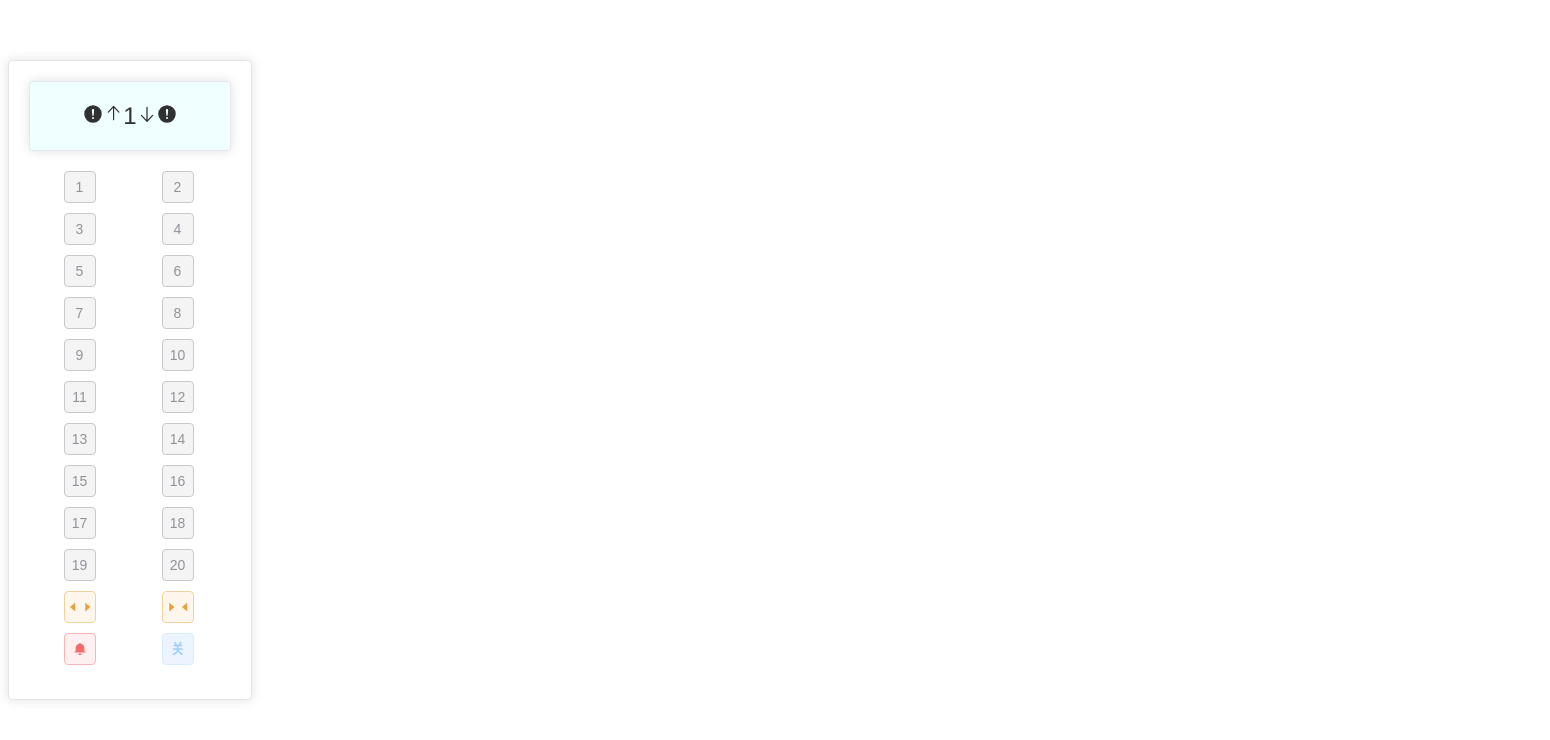
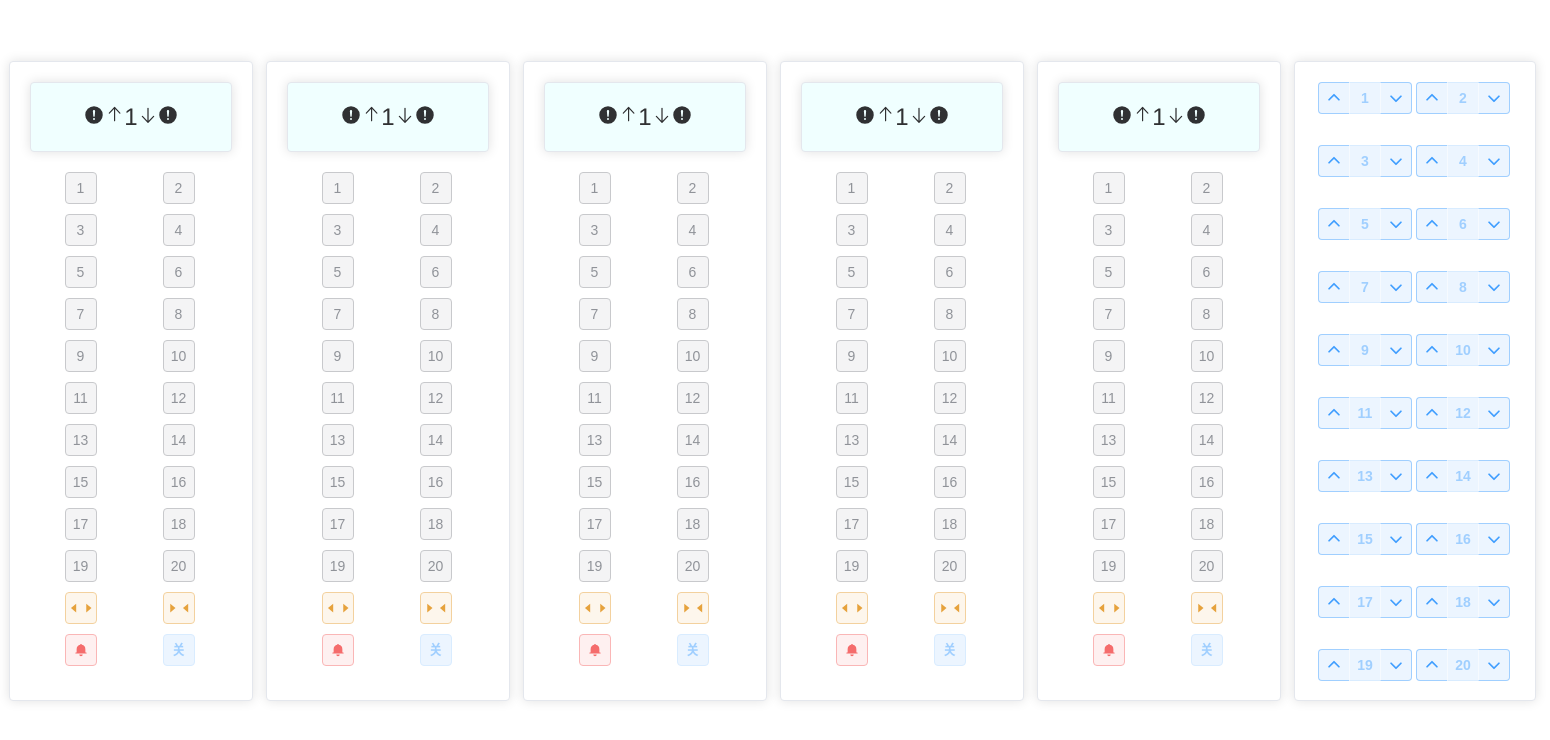
Before and after one commit to Pikachudy/ElevatorScheduling, a Vue app: page / in a window 1280 px wide. Shown: the top 740 px of the page, 1550 px wide, since content can reach past the window. Built offline with nearby package versions, Linux system fonts and the light colour scheme.

Commit message:
完成整体布局和外部调度按钮初步事件，终止于外部调度上行函数，目前测试出现bug，外部只会调用第五部电梯

```diff
--- a/src/App.vue
+++ b/src/App.vue
@@ -1,19 +1,82 @@
 <template>
   <!-- <img alt="Vue logo" src="./assets/logo.png">
   <HelloWorld msg="Welcome to Your Vue.js App"/> -->
-  <elevator></elevator>
+  <div>
+    <tr>
+      <td v-for="i in this.elevator_number" :key="i">
+        <elevator ref="elevator_group"></elevator>
+      </td>
+      <td valign="top">
+        <floorboard
+          ref="floor_board"
+          @upRequest="upHandler"
+          @downRequest="downHandler"
+        ></floorboard>
+      </td>
+    </tr>
+  </div>
 </template>
 
 <script>
-import HelloWorld from './components/HelloWorld.vue'
-import elevator from './components/elevator.vue'
+import elevator from "./components/elevator.vue";
+import floorboard from "./components/floorboard.vue";
 export default {
-  name: 'App',
+  name: "App",
   components: {
-    HelloWorld,
-    elevator
-  }
-}
+    elevator,
+    floorboard,
+  },
+  data() {
+    return {
+      elevator_number: 5, //五部电梯
+    };
+  },
+  methods: {
+    minDistenceEle(candidateEles,floor_calling,elevators){
+      //计算最小距离的电梯
+      var minDistence = 100;//一个不可能的极大数
+      var minElevator = 0;
+      for(let i=0;i<candidateEles.length;i++){
+        if(Math.abs(elevators[i].cur_floor-floor_calling)<minDistence){
+          minElevator = i;
+        }
+      }
+      return minElevator;
+    },
+
+    upHandler(arg) {
+      let elevators=this.$refs.elevator_group;
+      let {direction_calling,floor_calling}=arg;
+      var candidateEles=[];
+      //处理外部调度信息
+      for(let i=0;i<5;i++){
+        if(elevators[i].cur_direction==0||elevators[i].cur_direction==direction_calling){
+          //若有静止或同向电梯:
+          if(elevators[i].cur_floor==floor_calling&&elevators[i].cur_direction==0){
+          //若电梯就在此层则开门就直接ok
+            elevators[i].DoorOpen(2000);
+            return;
+          }
+          //若不在此层则加入候选队列
+          candidateEles.push(i);
+        }
+      }
+      if(candidateEles.length!=0){
+        //若已有则挑选然后加入任务队列
+        let elevator_index = this.minDistenceEle(candidateEles,floor_calling,elevators);
+        if(this.$refs.elevator_group[elevator_index].mission_floor.indexOf(floor_calling)==-1){
+          this.$refs.elevator_group[elevator_index].mission_floor.push(floor_calling);
+        }
+        return
+      }
+      //处理无候选结果
+
+    },
+    downHandler(arg) {
+      //处理外部调度信息
+    },
+  },
+};
 </script>
 
 <style>
@@ -25,4 +88,11 @@ export default {
   color: #2c3e50;
   margin-top: 60px;
 }
+.EvelatorBox {
+  display: flex;
+  height: 800px;
+}
+.ElevatorCard {
+  display: flex;
+}
 </style>
--- a/src/components/elevator.vue
+++ b/src/components/elevator.vue
@@ -2,115 +2,138 @@
   <div class="Border">
     <el-card>
       <el-card class="Display">
-          <el-icon :size=20 :class="{DangerAlert : this.danger}"><warning-filled /></el-icon>
-          <el-icon :size=20
-                   :class="{active: this.cur_direction==1}"><top /></el-icon>
-          <span :class="{active: this.cur_door}">{{this.cur_floor}}</span>
-          <el-icon :size=20
-                   :class="{active: this.cur_direction==-1}"><bottom /></el-icon>
-          <el-icon :size=20 :class="{DangerAlert : this.danger}"><warning-filled /></el-icon>
+        <el-icon :size="20" :class="{ DangerAlert: this.danger }"
+          ><warning-filled
+        /></el-icon>
+        <el-icon :size="20" :class="{ active: this.cur_direction == 1 }"
+          ><top
+        /></el-icon>
+        <span :class="{ active: this.cur_door }">{{ this.cur_floor }}</span>
+        <el-icon :size="20" :class="{ active: this.cur_direction == -1 }"
+          ><bottom
+        /></el-icon>
+        <el-icon :size="20" :class="{ DangerAlert: this.danger }"
+          ><warning-filled
+        /></el-icon>
       </el-card>
       <div class="ButtonGroup">
-          <span v-for="(button,i) in this.buttons_floor"
+        <span
+          v-for="(button, i) in this.buttons_floor"
           :key="i"
-              class="ButtonBox">
-            <el-button type="info" class="MineButton" @click="FloorClick(i+1)" :disabled="this.buttons_floor[i]" plain> {{i+1}} </el-button>
+          class="ButtonBox"
+        >
+          <el-button
+            type="info"
+            class="MineButton"
+            @click="FloorClick(i + 1)"
+            :disabled="this.buttons_floor[i]"
+            plain
+          >
+            {{ i + 1 }}
+          </el-button>
         </span>
       </div>
       <div class="ButtonGroup">
         <span class="ButtonBox">
-            <el-button type="warning" class="MineButton"
+          <el-button
+            type="warning"
+            class="MineButton"
             :disabled="this.cur_moving"
-                      @click="this.DoorOpen(2000)" plain>
+            @click="this.DoorOpen(2000)"
+            plain
+          >
             <el-icon><caret-left /></el-icon>
             <el-icon><caret-right /></el-icon>
           </el-button>
         </span>
-          <span class="ButtonBox" >
-            <el-button type="warning" class="MineButton"
+        <span class="ButtonBox">
+          <el-button
+            type="warning"
+            class="MineButton"
             :disabled="this.cur_moving"
-                      @click="this.DoorClose" plain>
+            @click="this.DoorClose"
+            plain
+          >
             <el-icon><caret-right /></el-icon>
             <el-icon><caret-left /></el-icon>
           </el-button>
         </span>
         <span class="ButtonBox">
-            <el-button type="danger" class="MineButton" @click="this.DangerAlert" plain>
+          <el-button
+            type="danger"
+            class="MineButton"
+            @click="this.DangerAlert"
+            plain
+          >
             <el-icon><bell-filled /></el-icon>
           </el-button>
         </span>
         <span class="ButtonBox">
           <el-button type="primary" class="MineButton" plain :disabled="true">
-              <b>{{ DoorStatus}}</b>
+            <b>{{ DoorStatus }}</b>
           </el-button>
         </span>
       </div>
     </el-card>
-      <div style="display: flex">
-
-      </div>
   </div>
 </template>
 
 <script>
 export default {
-    name:'elevator',
-    data(){
-      return{
-        cur_floor : 1,//当前所在楼层
-        cur_direction : 0,//当前电梯趋势 1为上行、-1为下行、0为静止
-        cur_moving: false,//电梯默认为静止状态、主要为了控制开关门
-        cur_door: false,//当前门状态，true为开门
-        buttons_floor:[],//长度为20，下标+1表示楼层，内容true为被按下，在EleInit函数初始化
-        mission_floor:[], //任务序列，若内部调用无论如何都得接受
-        danger:false
-      }
+  name: "elevator",
+  data() {
+    return {
+      cur_floor: 1, //当前所在楼层
+      cur_direction: 0, //当前电梯趋势 1为上行、-1为下行、0为静止
+      cur_moving: false, //电梯默认为静止状态、主要为了控制开关门
+      cur_door: false, //当前门状态，true为开门
+      buttons_floor: [], //长度为20，下标+1表示楼层，内容true为被按下，在EleInit函数初始化
+      mission_floor: [], //任务序列，若内部调用无论如何都得接受
+      danger: false, //是否报警
+      mine_clock: null, //存放setInterval返回的对象便于结束
+    };
   },
-    methods:{
-
-      EleInit(){
+  methods: {
+    EleInit() {
       //初始化按钮群
-        for(let i=0;i<20;++i){
+      for (let i = 0; i < 20; ++i) {
         this.buttons_floor.push(false);
       }
     },
 
     //选择方向
-      DirectionNext(){
-        if(!this.mission_floor.length){
-          this.cur_moving=false;
-          this.cur_direction=0;
-          return
-        }
-        var max = Math.max.apply(Math,this.mission_floor);
-        var min = Math.min.apply(Math,this.mission_floor);
-        if(this.cur_direction==1){
-          //电梯上行则看最大值，若做差大于0则继续上行——做差不可能等于0
-          if(max-this.cur_floor>0){
+    DirectionNext() {
+      if (!this.mission_floor.length) {
+        this.cur_moving = false;
+        this.cur_direction = 0;
         return;
       }
-          else{
-            this.cur_direction=-1;
+      var max = Math.max.apply(Math, this.mission_floor);
+      var min = Math.min.apply(Math, this.mission_floor);
+      if (this.cur_direction == 1) {
+        //电梯上行则看最大值，若做差大于0则继续上行——做差不可能等于0
+        if (max - this.cur_floor > 0) {
+          return;
+        } else {
+          this.cur_direction = -1;
         }
-        }
-        else if(this.cur_direction==-1){
-          if(min-this.cur_floor<0){
+      } else if (this.cur_direction == -1) {
+        if (min - this.cur_floor < 0) {
           return;
-          }
-          else{
-            this.cur_direction=1;
+        } else {
+          this.cur_direction = 1;
         }
       }
     },
 
     //开门
-      DoorOpen(time){
-        if(this.cur_moving){
+    DoorOpen(time) {
+      if (this.cur_moving) {
         console.log("有bug！运行的时候怎么能开门呢？");
         return;
       }
-        if(this.cur_door){
-          return;//防止重复设定定时器
+      if (this.cur_door) {
+        return; //防止重复设定定时器
       }
       this.cur_door = true;
       //两秒后关门
@@ -120,139 +143,138 @@ export default {
     },
 
     //关门
-      DoorClose(){
-        if(this.cur_moving){
+    DoorClose() {
+      if (this.cur_moving) {
         console.log("有bug！运行的时候怎么能关门呢？");
         return;
       }
-        if(!this.cur_door){
-          return;//防止重复
+      if (!this.cur_door) {
+        return; //防止重复
       }
-        this.cur_door=false;
+      this.cur_door = false;
       console.log();
-        if(this.mission_floor.length==0){
-          this.cur_moving=false;
-        }
-        else{
-          this.cur_moving=true;
+      if (this.mission_floor.length == 0) {
+        this.cur_moving = false;
+      } else {
+        this.cur_moving = true;
       }
     },
 
     //当电梯内有人按下楼层时调用
-      FloorClick(i){
-        console.log(i+"被按下！")
+    FloorClick(i) {
+      console.log(i + "被按下！");
       //在当前楼层停止时按下当前楼层按钮会开门
-        if(i==this.cur_floor&&this.cur_moving==false){
+      if (i == this.cur_floor && this.cur_moving == false) {
         console.log("已在当前楼层停止");
-          this.DoorOpen(3000);//2秒后关门
+        this.DoorOpen(3000); //2秒后关门
         return;
       }
       //判断是否在任务队列中
-        if(this.mission_floor.indexOf(i)!=-1){
+      if (this.mission_floor.indexOf(i) != -1) {
         console.log("当前楼层已经在任务队列中了！");
         return;
       }
       this.mission_floor.push(i);
-        this.buttons_floor[i-1] = true;//表示为按钮已按下
+      this.buttons_floor[i - 1] = true; //表示为按钮已按下
     },
 
     //间隔1.5秒执行一次，以此来模拟电梯上下行
-      UpdateStatus(){
+    UpdateStatus() {
       console.log("更新电梯状态");
-        if(this.cur_door){
+      if (this.cur_door) {
         //若门在开启状态
         return;
       }
       //若任务队列为空，则置为静止状态
-        if(this.mission_floor.length==0){
-          if(this.cur_direction!=0){
-            this.cur_direction=0;
+      if (this.mission_floor.length == 0) {
+        if (this.cur_direction != 0) {
+          this.cur_direction = 0;
         }
-          if(this.cur_moving!=false){
-            this.cur_moving=false;
+        if (this.cur_moving != false) {
+          this.cur_moving = false;
         }
-          return
+        return;
+      } else {
+        this.cur_moving = true;
       }
-        else{
-          this.cur_moving=true;
-        }
-        this.cur_floor=this.cur_floor+this.cur_direction;
+      this.cur_floor = this.cur_floor + this.cur_direction;
       //若任务队列不空
       //判断当前楼层是否在队列中——即是否到达目的地
-        var ArriveCheck=this.mission_floor.indexOf(this.cur_floor);
+      var ArriveCheck = this.mission_floor.indexOf(this.cur_floor);
       //若不在队列中——未到达目的地
-        if(ArriveCheck==-1){
+      if (ArriveCheck == -1) {
         //若当前为静止状态
-          if(this.cur_direction==0){
-            let UorD = this.mission_floor[0]-this.cur_floor;//取第一个任务与当前楼层做差,不可能为0
-            if(UorD>0){
-              this.cur_direction=1;
-            }
-            else{
-              this.cur_direction=-1;
+        if (this.cur_direction == 0) {
+          let UorD = this.mission_floor[0] - this.cur_floor; //取第一个任务与当前楼层做差,不可能为0
+          if (UorD > 0) {
+            this.cur_direction = 1;
+          } else {
+            this.cur_direction = -1;
           }
         }
       }
       //若当前不为静止状态——说明此时方向一定正确且未到达
       //若在队列中——已经到达目的地
-        else{
-          this.mission_floor.splice(ArriveCheck,1);//在此将楼层从任务队列中取出来
-          this.buttons_floor[this.cur_floor-1]=false;
-          this.cur_moving=false;//先停下来才能开门
+      else {
+        this.mission_floor.splice(ArriveCheck, 1); //在此将楼层从任务队列中取出来
+        this.buttons_floor[this.cur_floor - 1] = false;
+        this.cur_moving = false; //先停下来才能开门
         this.DoorOpen(3000);
         //选择下一个任务——主要是为了确定下一步的运行方向
         this.DirectionNext();
       }
     },
 
-      DangerAlert(){
+    DangerAlert() {
       this.danger = true;
-        setTimeout(()=>{
-          this.danger=false;
-        },1000);
+      setTimeout(() => {
+        this.danger = false;
+      }, 1000);
+    },
+  },
+
+  computed: {
+    DoorStatus() {
+      if (this.cur_door) {
+        return "开";
+      } else {
+        return "关";
       }
     },
-
-    computed:{
-      DoorStatus(){
-        if(this.cur_door){
-          return "开";
-        }
-        else{
-          return "关"
-        }
-      }
   },
-    created(){
+  created() {
     this.EleInit();
-      setInterval(this.UpdateStatus,1500);
-    }
-
-}
+    this.mine_clock = setInterval(this.UpdateStatus, 1500);
+  },
+  destroyed() {
+    clearInterval(this.mine_clock);
+  },
+};
 </script>
 
 <style scoped>
-    .Border{
+.Border {
   height: 640px;
   width: 245px;
   display: flex;
+  margin-right: 10px;
 }
-    .Display{
+.Display {
   font-size: 150%;
   width: 200px;
   margin-bottom: 20px;
-      background-color:azure
+  background-color: azure;
 }
-    .active{
+.active {
   color: crimson;
 }
-    .ButtonGroup{
+.ButtonGroup {
   display: flex;
   flex-wrap: wrap;
   width: 200px;
   overflow: hidden;
 }
-    .ButtonBox{
+.ButtonBox {
   justify-content: center;
   display: flex;
   width: 35px;
@@ -260,10 +282,10 @@ export default {
   margin-right: 30px;
   margin-bottom: 10px;
 }
-    .MineButton{
+.MineButton {
   width: 30px;
 }
-    .DangerAlert{
+.DangerAlert {
   color: red;
 }
 </style>
--- /dev/null
+++ b/src/components/floorboard.vue
@@ -0,0 +1,109 @@
+<template>
+  <div class="Border">
+    <el-card>
+      <div class="ButtonGroup">
+        <span
+          v-for="(floor_quest, i) in this.buttons_upordown"
+          :key="i"
+          class="ButtonBox"
+        >
+          <el-button-group class="ml-4">
+            <el-button
+              type="primary"
+              :class="{ MineButton: true, active: floor_quest.up }"
+              @click="this.ButtonClick(i+1,1)"
+              plain
+            >
+              <el-icon><arrow-up-bold /></el-icon>
+            </el-button>
+            <el-button type="primary" class="MineButton" :disabled="true" plain>
+              <b>{{ i + 1 }}</b>
+            </el-button>
+            <el-button
+              type="primary"
+              :class="{ MineButton: true, active: floor_quest.down }"
+              @click="this.ButtonClick(i+1,-1)"
+              plain
+            >
+              <el-icon><arrow-down-bold /></el-icon>
+            </el-button>
+          </el-button-group>
+        </span>
+      </div>
+    </el-card>
+  </div>
+</template>
+
+<script>
+export default {
+  name: "floorboard",
+  data() {
+    return {
+      buttons_upordown: [], // 下标为楼层减1
+    };
+  },
+  methods: {
+    BoardInit() {
+      for (let i = 0; i < 20; i++) {
+        let request = {
+          up: false,
+          down: false
+        };
+        this.buttons_upordown.push(request);
+      }
+    },
+
+    ButtonClick(floor,direction){
+        //更改数组中相应对象值，并发出事件交由外部处理
+        if(direction==1&&this.buttons_upordown[floor-1].up!=true){
+            this.buttons_upordown[floor-1].up=true;
+            this.$emit('upRequest',{
+                floor_calling : floor,
+                direction_calling : direction
+            });
+        }
+        else if(direction==-1&&this.buttons_upordown[floor-1].down!=true){
+            this.buttons_upordown[floor-1].down=true;
+            this.$emit('downRequest',{
+                floor_calling : floor,
+                direction_calling : direction
+            });
+        };
+    }
+
+  },
+  created() {
+    this.BoardInit();
+  },
+};
+</script>
+
+<style scoped>
+.Border {
+  height: 640px;
+  width: 245px;
+  display: flex;
+  margin-right: 10px;
+  margin-top: 0px;
+}
+.active {
+  color: crimson;
+}
+.ButtonGroup {
+  display: flex;
+  flex-wrap: wrap;
+  width: 200px;
+  overflow: hidden;
+}
+.ButtonBox {
+  justify-content: center;
+  display: flex;
+  height: 33px;
+  margin-left: 3px;
+  margin-right: 1px;
+  margin-bottom: 30px;
+}
+.MineButton {
+  width: 32px;
+}
+</style>
```
Also changed, not shown: src/components/HelloWorld.vue (deleted, +0 -58 lines). Lines whose indentation alone changed are shown as unchanged.
